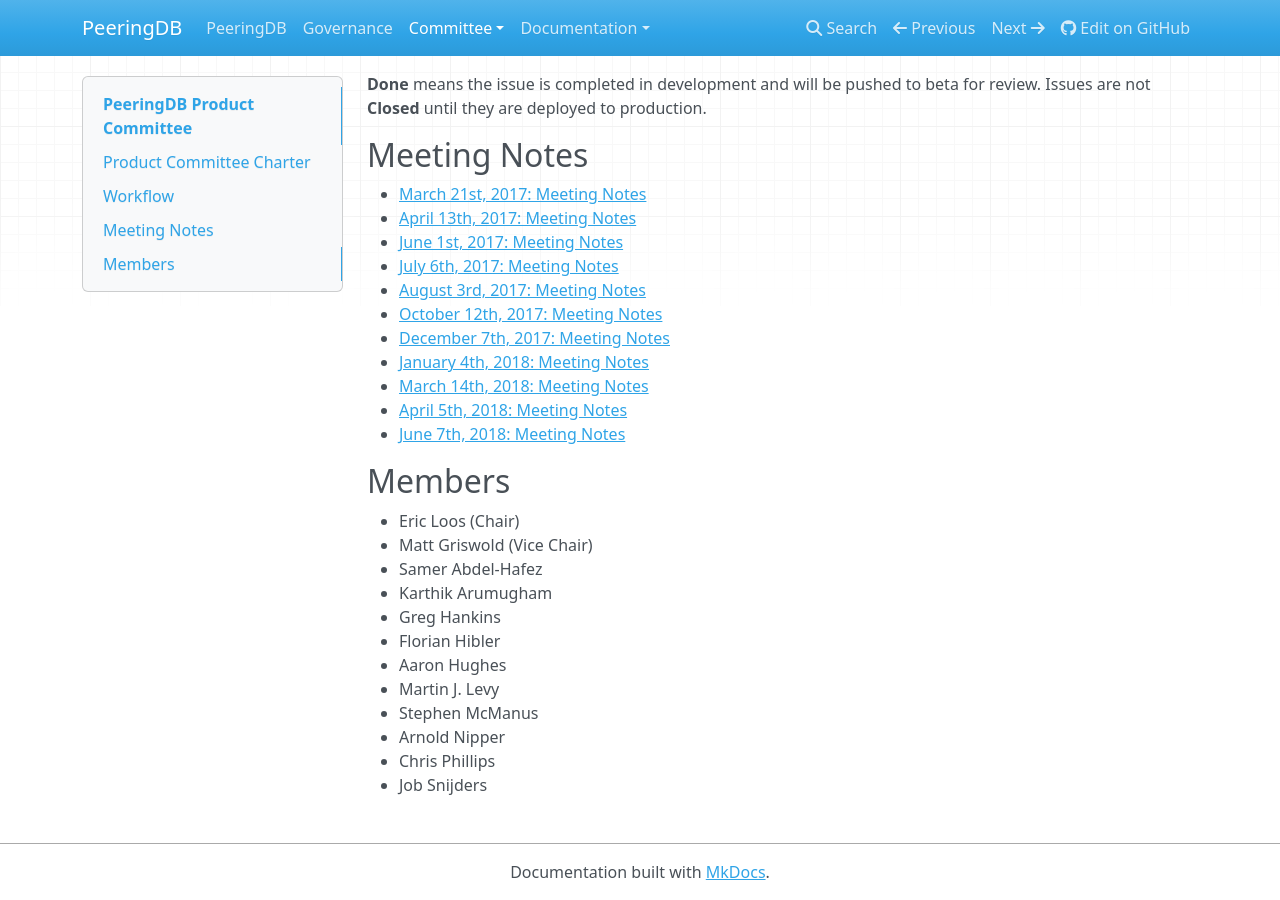
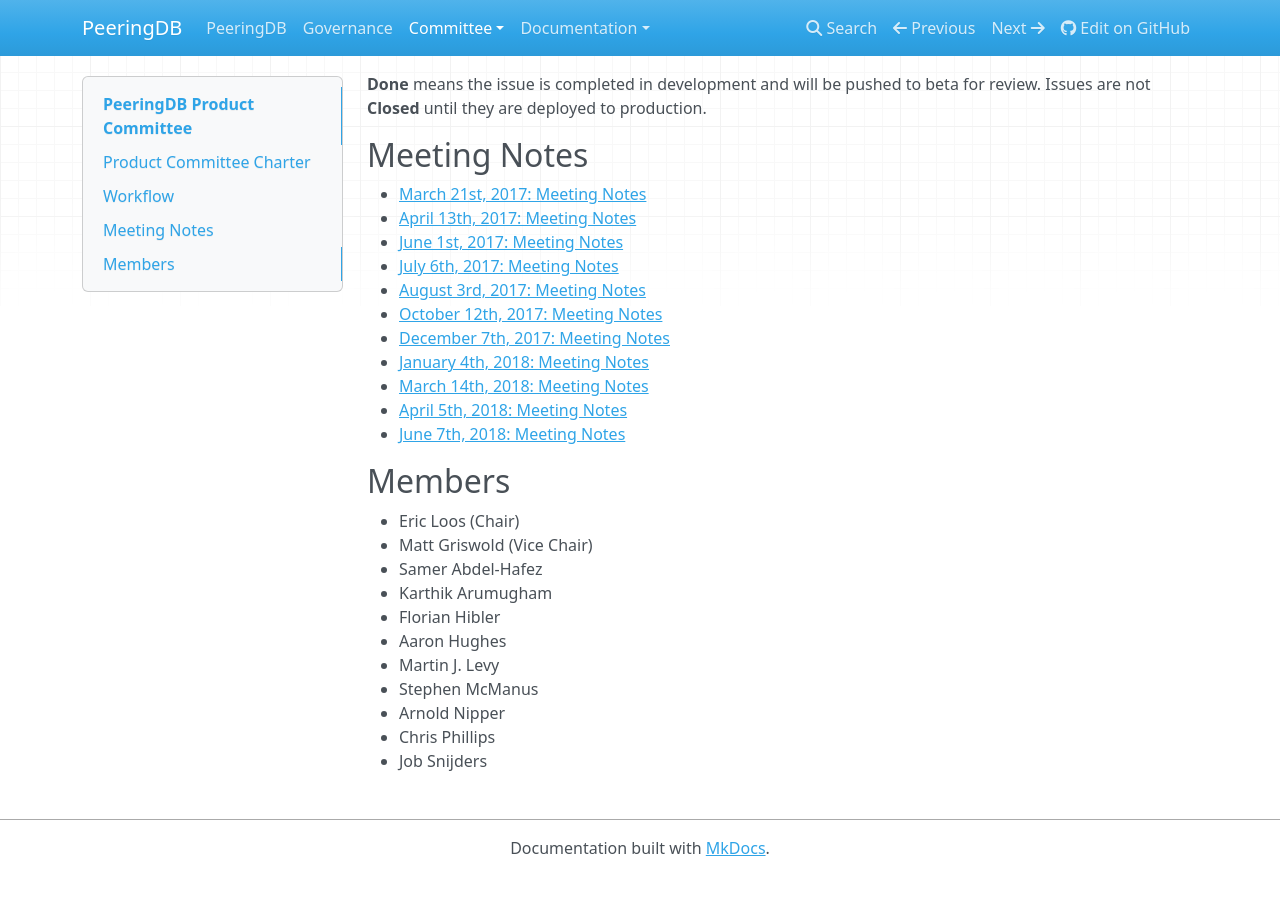
Before and after one commit to peeringdb/docs, an MkDocs documentation site: the page built from docs/committee/product/index.md, in a window 1280 px wide and 900 px high, scrolled down 2290 px. Built offline with MkDocs 1.6.1, drawn with Linux system fonts in a browser that asks for light colours; nearby versions of some CDN libraries; old or Windows-style settings are respelled for this version of MkDocs; after the commit the page ends 3166 px from its top, so only the background shows below that.

Commit message:
Remove Greg Hankins from PC.

```diff
--- a/docs/committee/product/index.md
+++ b/docs/committee/product/index.md
@@ -27,7 +27,6 @@
 - Matt Griswold (Vice Chair)
 - Samer Abdel-Hafez
 - Karthik Arumugham
-- Greg Hankins
 - Florian Hibler
 - Aaron Hughes
 - Martin J. Levy
```
